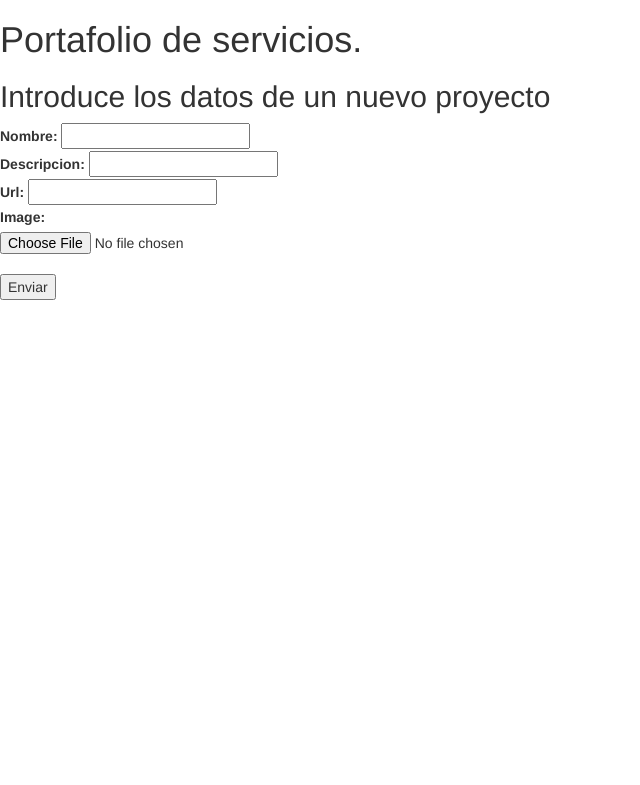
After one commit to DianaMSanchez/PortfolioGCP, a Django app: page /newProyecto/ in a window 1280 px wide. The commit adds this page. Shown: the top 785 px of the page, without its empty margins (0-640 px from the left). Run offline with Django 5.2, Linux system fonts and the light colour scheme; some libraries are stand-ins or nearby versions.

Commit message:
nuevo update

```diff
--- a/PortfolioGCP/settings.py
+++ b/PortfolioGCP/settings.py
@@ -127,3 +127,5 @@ MEDIA_URL = '/media/'
 # https://docs.djangoproject.com/en/5.0/ref/settings/#default-auto-field
 
 DEFAULT_AUTO_FIELD = 'django.db.models.BigAutoField'
+
+STATIC_ROOT = BASE_DIR / 'static'
--- a/PortfolioGCP/urls.py
+++ b/PortfolioGCP/urls.py
@@ -23,13 +23,9 @@ from portafolio import views
 
 urlpatterns = [
     path('admin/', admin.site.urls),
-    #path('presentacion/', include('presentacion.urls')),
     path('', views.presentacion, name='presentacion'),
+    path('newProyecto/', views.proyectosAdd, name='newProyecto'),
     path('contacto/', include('contacto.urls')),
-    #path ('presentacion/', presentacion),
-    #path ('proyecto/', proyecto),
-    #path ('estudios/', estudios),
-    #path ('publicaciones/', publicaciones),
     #path ('redes_sociales/', redes_sociales),
 ]
 
--- a/contacto/templates/contacto.html
+++ b/contacto/templates/contacto.html
@@ -4,6 +4,8 @@
     <meta charset="UTF-8">
     <meta name="viewport" content="width=device-width, initial-scale=1.0">
     <title>Contacto - Portaflolio de servicios</title>
+    <link rel="stylesheet" href="//maxcdn.bootstrapcdn.com/bootstrap/3.2.0/css/bootstrap.min.css">
+    <link rel="stylesheet" href="//maxcdn.bootstrapcdn.com/bootstrap/3.2.0/css/bootstrap-theme.min.css">
 </head>
 <body>
     <h1 style="color: blue">Danos tus datos para contactar</h1>
--- /dev/null
+++ b/portafolio/forms.py
@@ -0,0 +1,8 @@
+from django import forms
+from .models import Proyecto
+
+class ProyectoForms(forms.ModelForm):
+    class Meta:
+        model = Proyecto
+        fields = ['nombre', 'descripcion', 'url', 'image']
+        #fields = '__all__'
--- a/portafolio/models.py
+++ b/portafolio/models.py
@@ -7,4 +7,7 @@ class Proyecto(models.Model):
     nombre = CharField(max_length=100)
     descripcion = CharField(max_length=500)
     url = URLField (blank = True)
-    image = ImageField(upload_to='portafolio/images/')
+    image = ImageField(upload_to='portafolio/images/', null= True)
+
+    def __str__(self):
+        return self.nombre
--- /dev/null
+++ b/portafolio/templates/formularioProyectos.html
@@ -0,0 +1,20 @@
+<html>
+    <head>
+        <link rel="stylesheet" href="//maxcdn.bootstrapcdn.com/bootstrap/3.2.0/css/bootstrap.min.css">
+        <link rel="stylesheet" href="//maxcdn.bootstrapcdn.com/bootstrap/3.2.0/css/bootstrap-theme.min.css">    </head>
+    <body>
+        <h1> Portafolio de servicios.</h1>
+
+        <h2>Introduce los datos de un nuevo proyecto</h2>
+        <form enctype="multipart/form-data" action="#" method="post">
+
+        {% csrf_token %}
+
+        {{formProyecto}}
+        <br>
+        <!-- Botón de envío -->
+        <input type="submit" value="Enviar">
+    </form>
+
+    </body>
+</html>
--- a/portafolio/views.py
+++ b/portafolio/views.py
@@ -1,7 +1,22 @@
 from django.shortcuts import render
 from .models import Proyecto
+from .forms import ProyectoForms
 
 # Create your views here.
 def presentacion(request): #Presentación
     projects = Proyecto.objects.all
     return render(request, 'presentacion.html', {'projects' : projects})
+
+def proyectosAdd (request) : #Add Proyectos
+    data = {
+        'formProyecto' : ProyectoForms
+    }
+
+    if request.method == "POST":
+        formulario = ProyectoForms(request.POST, request.FILES)
+        if formulario.is_valid():
+            formulario.save()
+            data["mensaje"] = "Proyecto Guardado"
+        else:
+            data["form"] = formulario
+    return render(request, 'formularioProyectos.html', data)
```
Also changed, not shown: portafolio/templates/presentacion.html (+6 -2 lines), db.sqlite3, media/portafolio/images/bebe.jpg (added), media/portafolio/images/vaca2.jfif (added), readme.md, static/css/styles.css (added).
